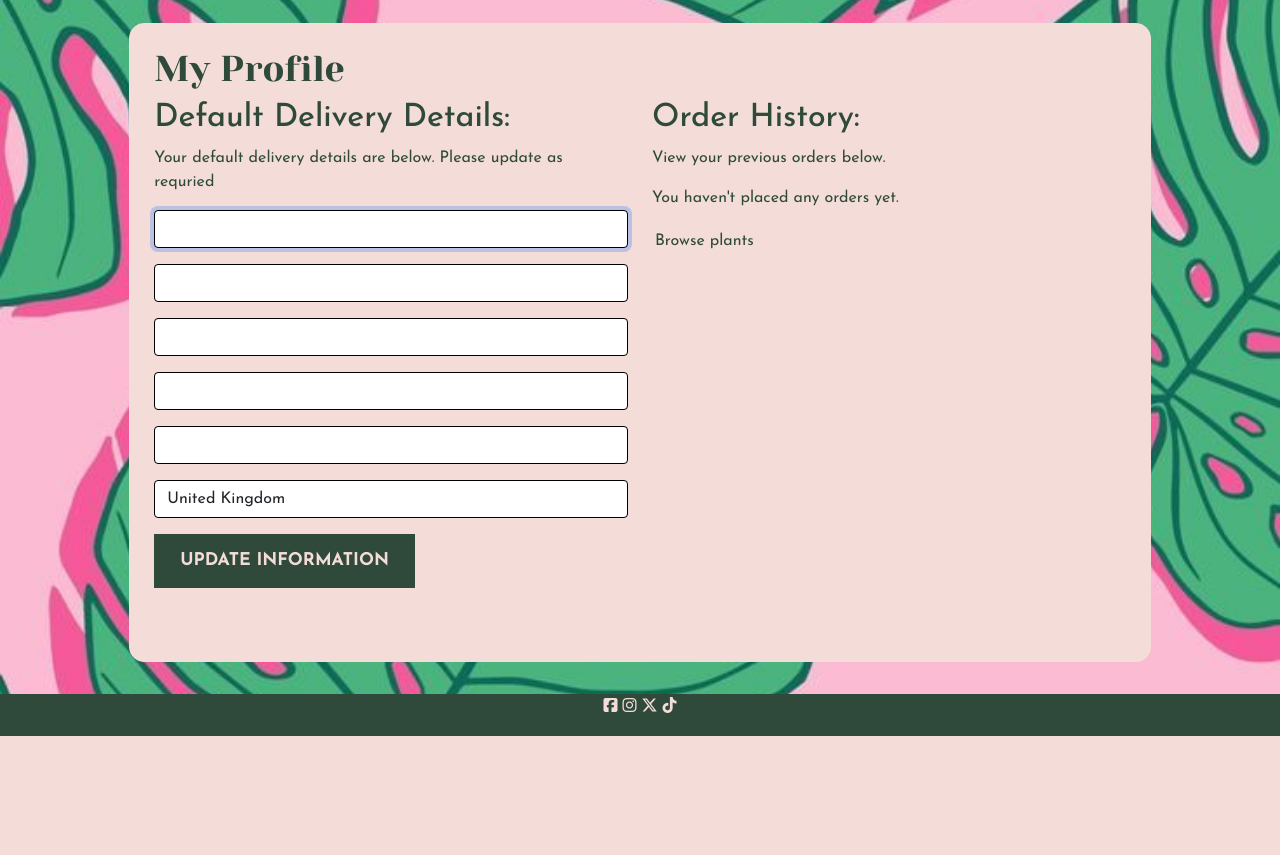
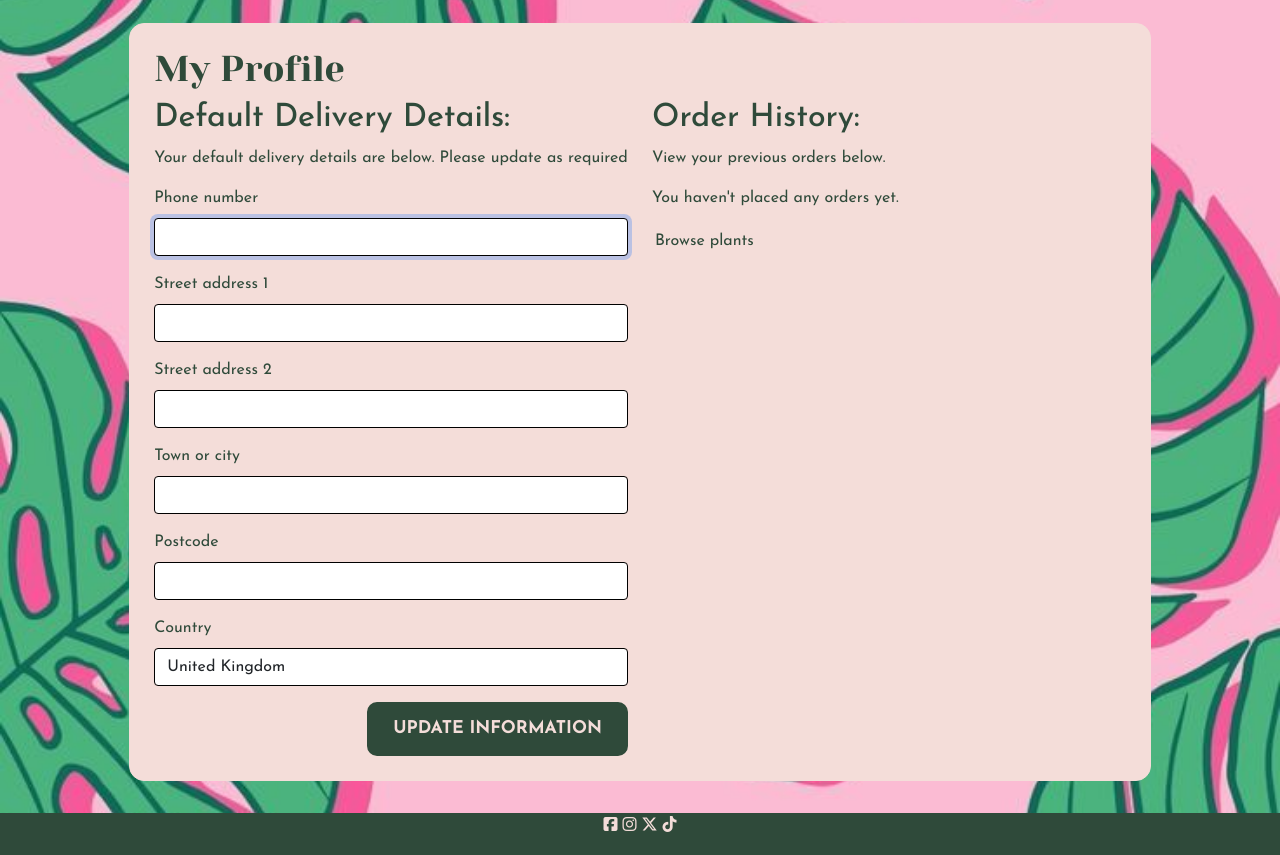
Before and after one commit to mturner1158/potting-parlour, a Django app: page /profile/ in a window 1280 px wide. Shown: the part 64-919 px from the top of the page. Before the commit the page ends 800 px from the top, so only its background shows below. Run offline with Django 5.2, Linux system fonts and the light colour scheme; the visitor is signed in with stand-in values (Sample User, id 1); data comes from the database, SQL or seed files in the repository; data that the repository does not hold is empty; some libraries are stand-ins or nearby versions.

Commit message:
updated accessibiltiy for profile page

```diff
--- a/profiles/forms.py
+++ b/profiles/forms.py
@@ -22,10 +22,19 @@ class UserProfileForm(forms.ModelForm):
             'default_street_address2': 'Street Address 2',
         }
 
+        labels = {
+            'default_phone': 'Phone number',
+            'default_street_address1': 'Street address 1',
+            'default_street_address2': 'Street address 2',
+            'default_town_or_city': 'Town or city',
+            'default_postcode': 'Postcode',
+            'default_country': 'Country',
+        }
+
         self.fields['default_phone'].widget.attrs['autofocus'] = True
         for field in self.fields:
             self.fields[field].widget.attrs['class'] = (
                 'border-black rounded-1  \
                     profile-form-input'
             )
-            self.fields[field].label = False
+            self.fields[field].label = labels[field]
--- a/profiles/templates/profiles/profile.html
+++ b/profiles/templates/profiles/profile.html
@@ -22,11 +22,11 @@
         <div class="row">
             <div class="col-12 col-lg-6">
                 <h2>Default Delivery Details:</h2>
-                <p>Your default delivery details are below. Please update as requried</p>
+                <p>Your default delivery details are below. Please update as required</p>
                  <form class="mt-3" action="{% url 'view_profile' %}" method="POST" id="profile-update-form">
                     {% csrf_token %}
                     {{ form|crispy }}
-                    <button class="checkout-btn btn btn-black rounded-0 text-uppercase float-right">Update Information</button>
+                    <button class="checkout-btn btn text-uppercase float-end" type="submit">Update Information</button>
                 </form>
             </div>
             <div class="col-12 col-lg-6">
```
Also changed, not shown: media/testing/lighthouse/basket.png (added), media/testing/lighthouse/checkout-success.png (added), media/testing/lighthouse/checkout.png (added), media/testing/lighthouse/plant-details.png (added).
